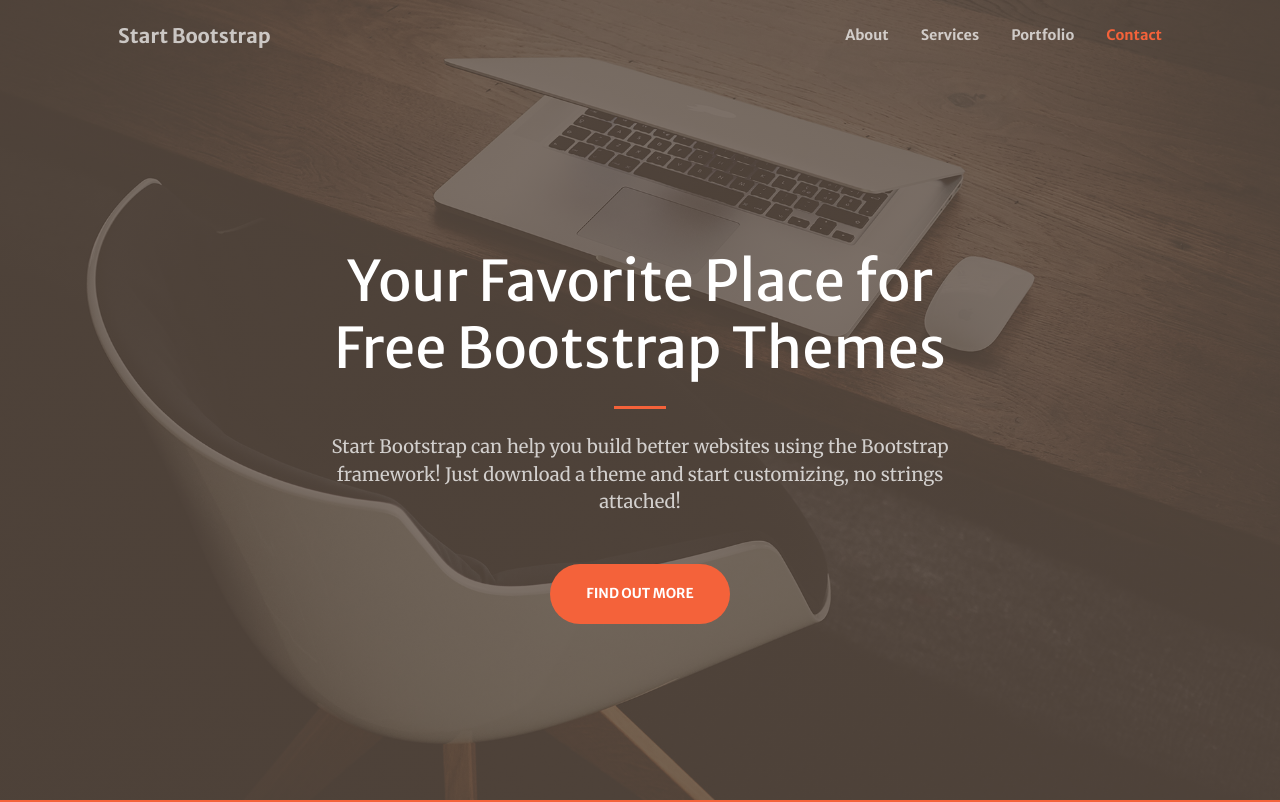
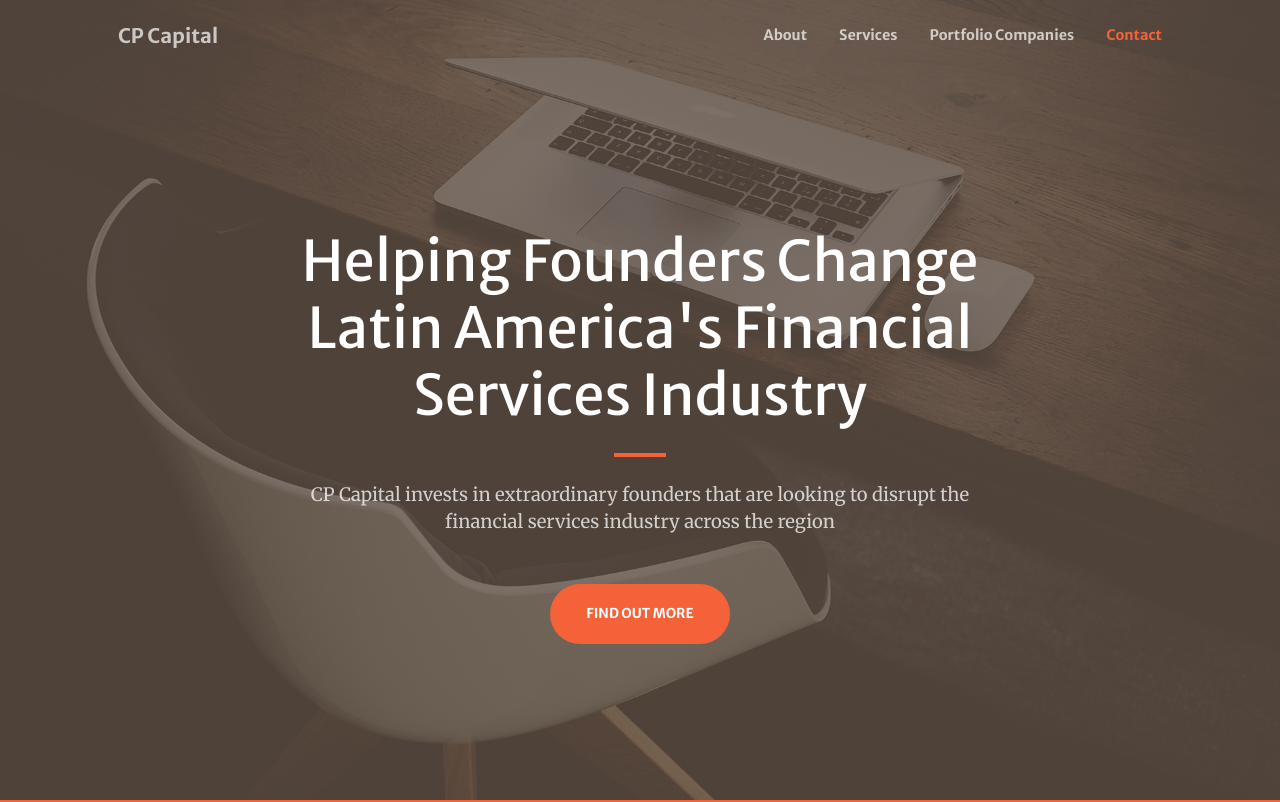
Before and after one commit to acuevap/website-project-VC, a website: page dist/index.html in a window 1280 px wide. Shown: the top 802 px of the page. Drawn offline with nearby package versions, Linux system fonts and the light colour scheme; some packages are replaced by stand-ins of ours; a script that the page names is missing.

Commit message:
Initial changes to Index.html
Changes in headings for the index

```diff
--- a/dist/index.html
+++ b/dist/index.html
@@ -22,13 +22,13 @@
         <!-- Navigation-->
         <nav class="navbar navbar-expand-lg navbar-light fixed-top py-3" id="mainNav">
             <div class="container px-4 px-lg-5">
-                <a class="navbar-brand" href="#page-top">Start Bootstrap</a>
+                <a class="navbar-brand" href="#page-top">CP Capital</a>
                 <button class="navbar-toggler navbar-toggler-right" type="button" data-bs-toggle="collapse" data-bs-target="#navbarResponsive" aria-controls="navbarResponsive" aria-expanded="false" aria-label="Toggle navigation"><span class="navbar-toggler-icon"></span></button>
                 <div class="collapse navbar-collapse" id="navbarResponsive">
                     <ul class="navbar-nav ms-auto my-2 my-lg-0">
                         <li class="nav-item"><a class="nav-link" href="#about">About</a></li>
                         <li class="nav-item"><a class="nav-link" href="#services">Services</a></li>
-                        <li class="nav-item"><a class="nav-link" href="#portfolio">Portfolio</a></li>
+                        <li class="nav-item"><a class="nav-link" href="#portfolio">Portfolio Companies</a></li>
                         <li class="nav-item"><a class="nav-link" href="#contact">Contact</a></li>
                     </ul>
                 </div>
@@ -39,11 +39,11 @@
             <div class="container px-4 px-lg-5 h-100">
                 <div class="row gx-4 gx-lg-5 h-100 align-items-center justify-content-center text-center">
                     <div class="col-lg-8 align-self-end">
-                        <h1 class="text-white font-weight-bold">Your Favorite Place for Free Bootstrap Themes</h1>
+                        <h1 class="text-white font-weight-bold">Helping Founders Change Latin America's Financial Services Industry</h1>
                         <hr class="divider" />
                     </div>
                     <div class="col-lg-8 align-self-baseline">
-                        <p class="text-white-75 mb-5">Start Bootstrap can help you build better websites using the Bootstrap framework! Just download a theme and start customizing, no strings attached!</p>
+                        <p class="text-white-75 mb-5">CP Capital invests in extraordinary founders that are looking to disrupt the financial services industry across the region</p>
                         <a class="btn btn-primary btn-xl" href="#about">Find Out More</a>
                     </div>
                 </div>
```
